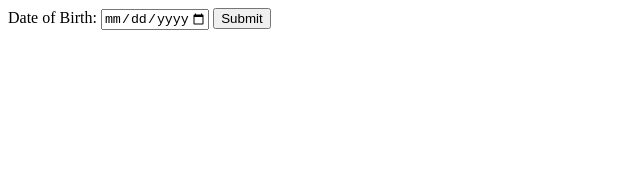
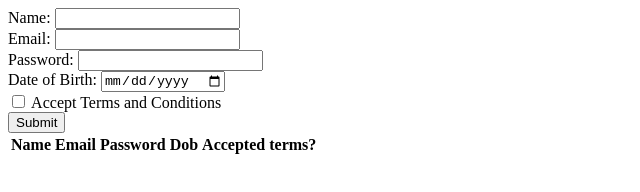
Before and after one commit to DiyaSwedal/wd101, a plain HTML site: page index.html in a window 1280 px wide. Shown: the whole page, without its empty margins (0-640 px from the left). Drawn offline with Linux system fonts and the light colour scheme.

Commit message:
Update index.html

```diff
--- a/index.html
+++ b/index.html
@@ -6,23 +6,44 @@
     <title>Registration Form</title>
 </head>
 <body>
+    <!-- Registration Form -->
     <form id="registration-form">
+        <label for="name">Name:</label>
+        <input type="text" id="name" required><br>
+
+        <label for="email">Email:</label>
+        <input type="email" id="email" required><br>
+
+        <label for="password">Password:</label>
+        <input type="password" id="password" required><br>
+
         <label for="dob">Date of Birth:</label>
-        <input type="date" id="dob" name="dob" required>
+        <input type="date" id="dob" required><br>
+
+        <label>
+            <input type="checkbox" id="terms" required>
+            Accept Terms and Conditions
+        </label><br>
+
         <button type="submit">Submit</button>
     </form>
 
-    <script>
-        function setDateRestrictions() {
-            const today = new Date();
-            const minDate = new Date(today.getFullYear() - 55, today.getMonth(), today.getDate());
-            const maxDate = new Date(today.getFullYear() - 18, today.getMonth(), today.getDate());
+    <!-- Table Element with Required Headers -->
+    <table id="data-table">
+        <thead>
+            <tr>
+                <th>Name</th>
+                <th>Email</th>
+                <th>Password</th>
+                <th>Dob</th>
+                <th>Accepted terms?</th>
+            </tr>
+        </thead>
+        <tbody>
+        <!-- The table body will be populated with form data -->
+        </tbody>
+    </table>
 
-            document.getElementById('dob').setAttribute('min', minDate.toISOString().split('T')[0]);
-            document.getElementById('dob').setAttribute('max', maxDate.toISOString().split('T')[0]);
-        }
-
-        setDateRestrictions();
-    </script>
+    <script src="index.js"></script>
 </body>
 </html>
```
